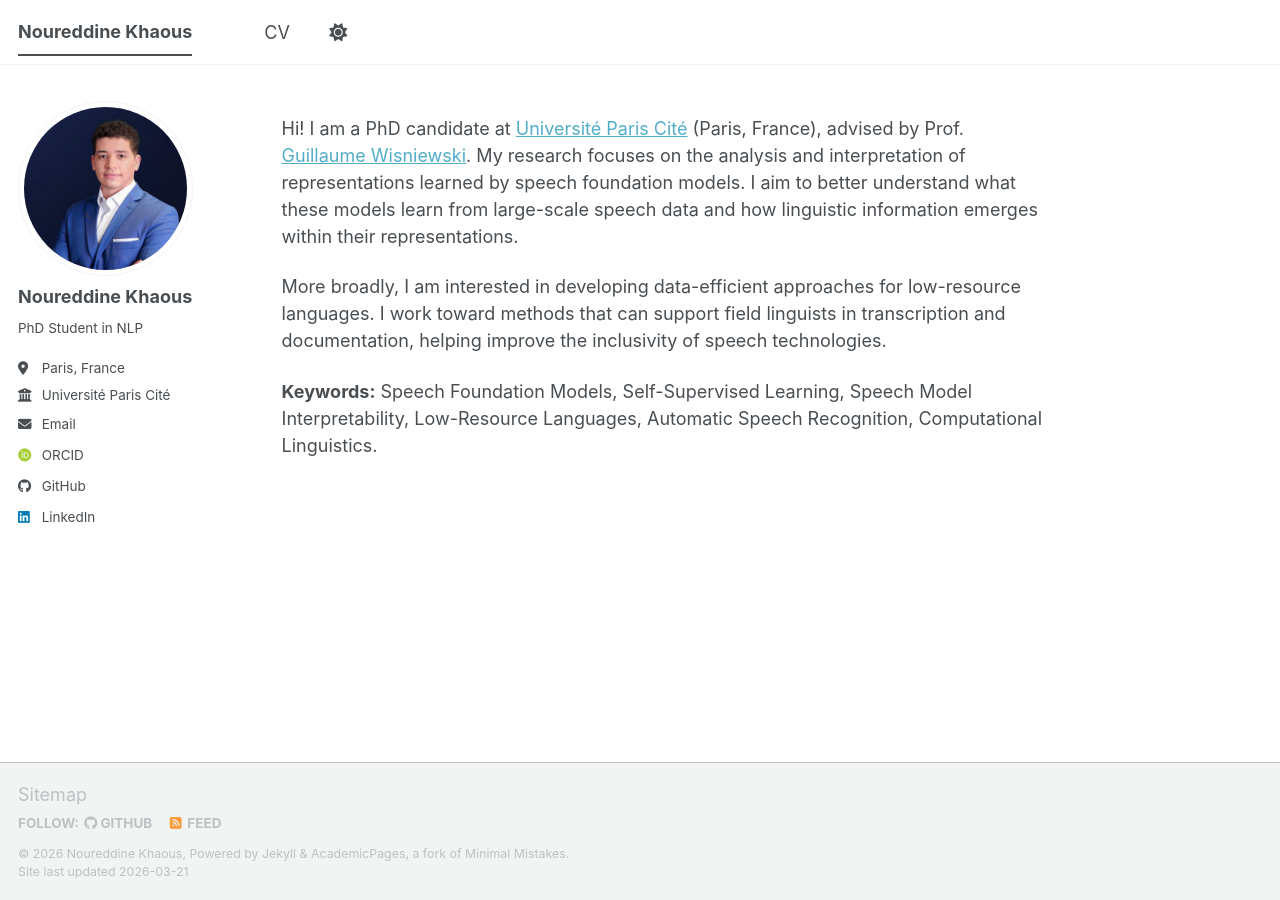
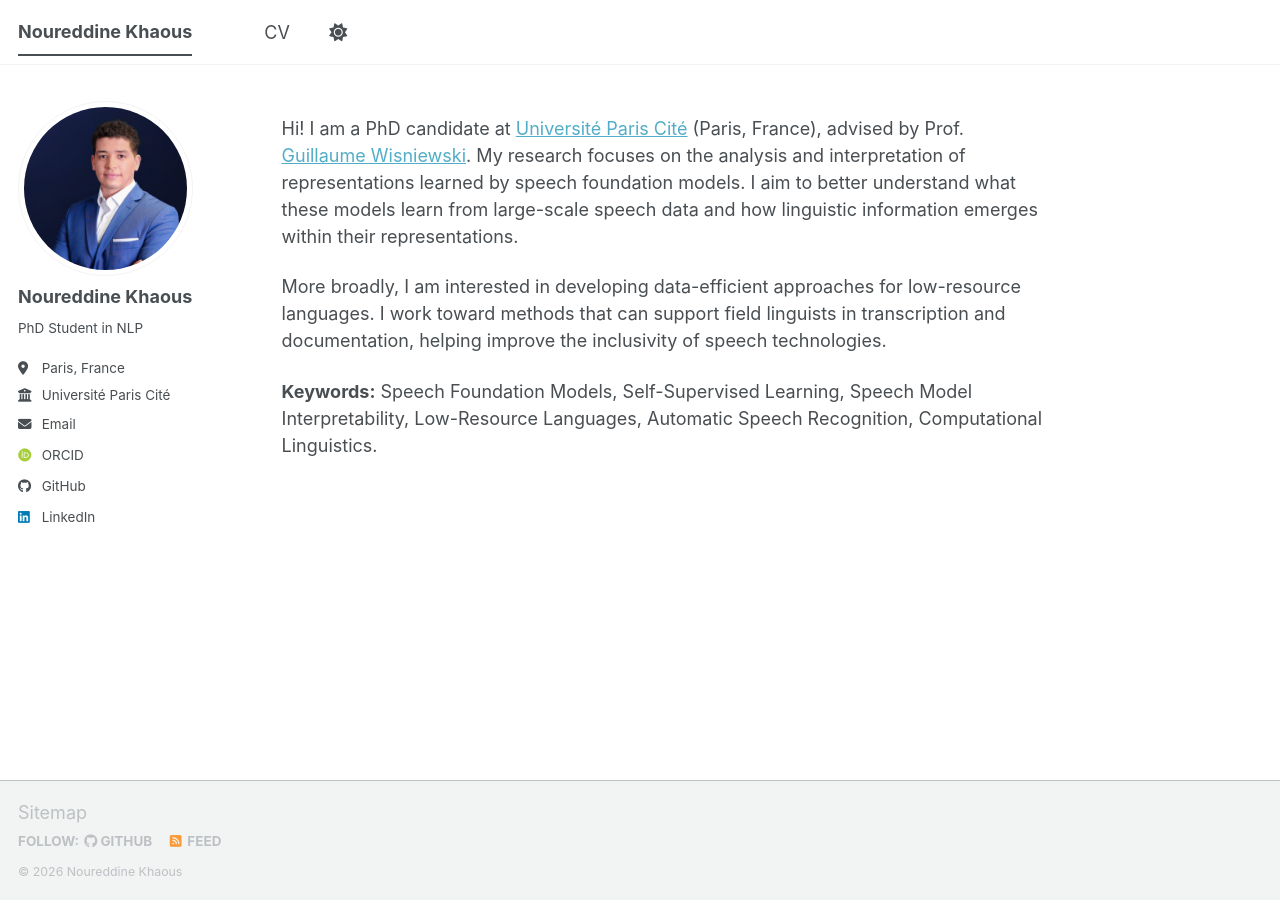
Before and after one commit to khaous-noureddine/khaous-noureddine.github.io, a Jekyll site: the page built from _pages/about.md, in a window 1280 px wide. Built offline with Jekyll 4.4.1, drawn with Linux system fonts in a browser that asks for light colours; some web fonts are replaced; a script bundle is joined from its source files by our own code; library files that are not in the unit come from our copies.

Commit message:
changed the footer

```diff
--- a/_includes/footer.html
+++ b/_includes/footer.html
@@ -20,6 +20,5 @@
 {% endif %}
 
 <div class="page__footer-copyright">
-  &copy; {{ site.time | date: '%Y' }} {{ site.name | default: site.title }}, {{ site.data.ui-text[site.locale].powered_by | default: "Powered by" }} <a href="https://jekyllrb.com" rel="nofollow">Jekyll</a> &amp; <a href="https://github.com/academicpages/academicpages.github.io">AcademicPages</a>, a fork of <a href="https://mademistakes.com/work/minimal-mistakes-jekyll-theme/" rel="nofollow">Minimal Mistakes</a>.<br />
-  Site last updated {{ "now" | date: '%Y-%m-%d' }}
+  &copy; {{ site.time | date: '%Y' }} Noureddine Khaous
 </div>
```
